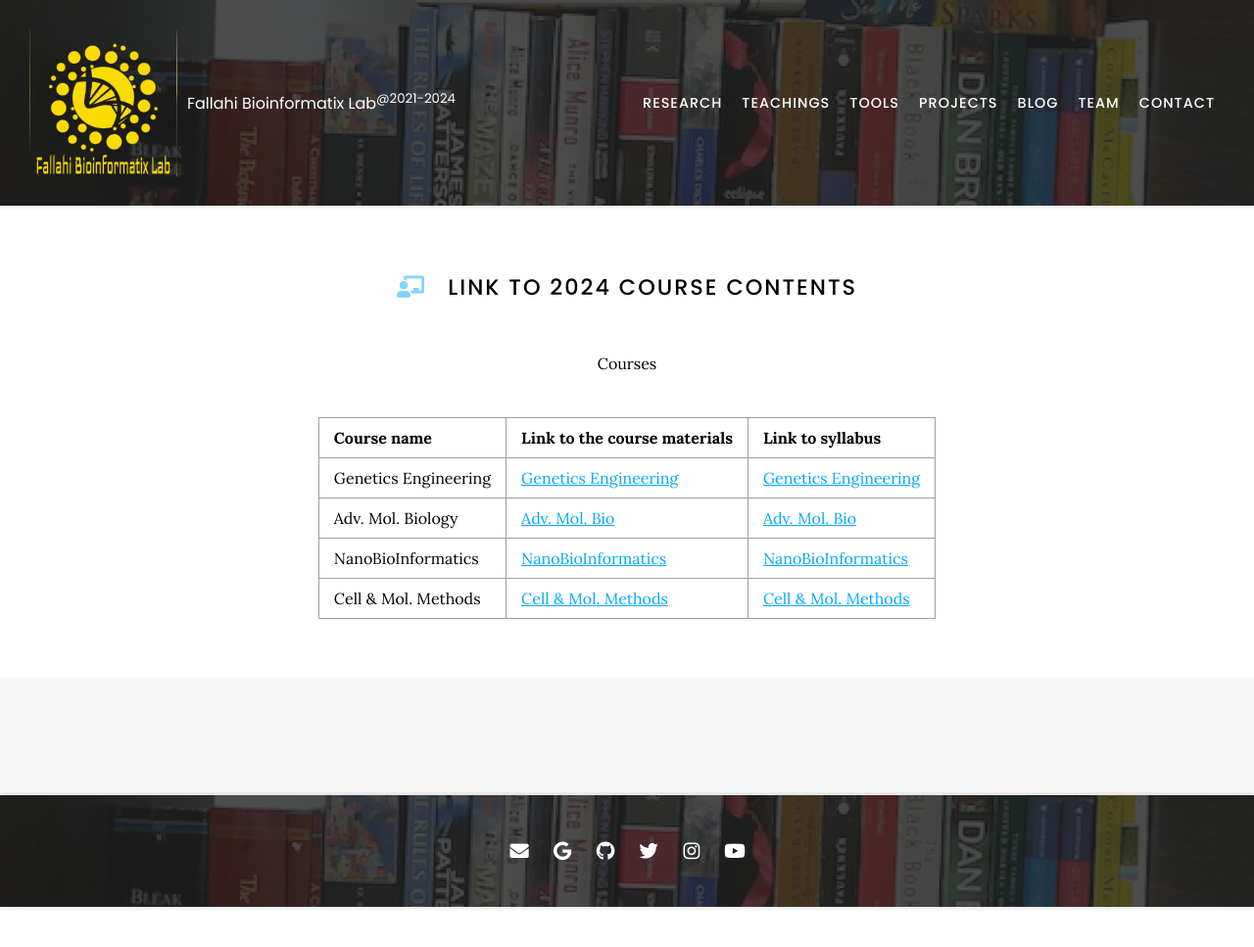
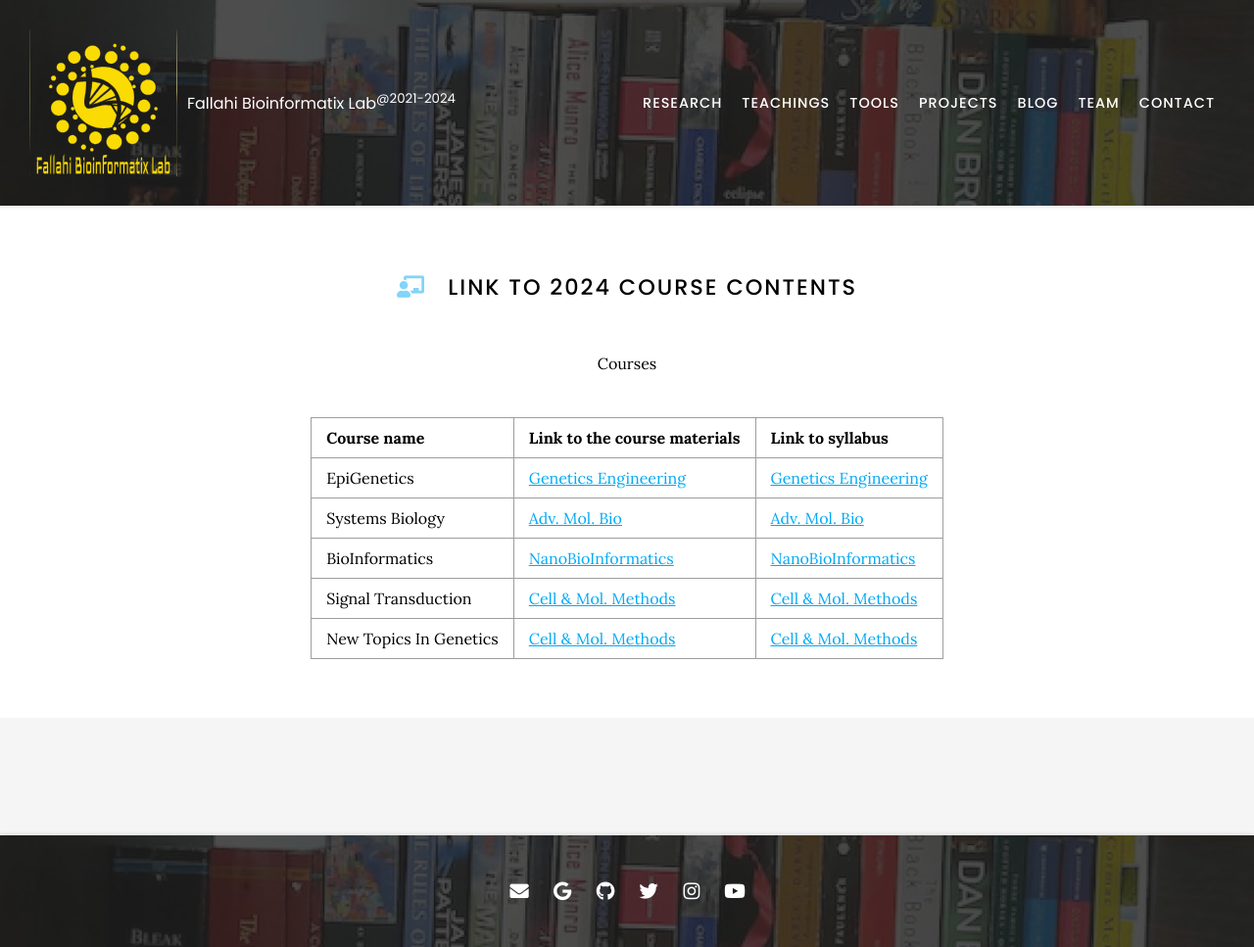
Before and after one commit to Hossein-Fallahi/Fallahi-Bioinformatics-Lab, a Jekyll site: the page built from Teaching/index.md, in a window 1280 px wide. Shown: the whole page at 98% size. Built offline with Jekyll 4.4.1, drawn with Linux system fonts in a browser that asks for light colours; nearby versions of some CDN libraries; before the commit the page ends 926 px from its top, so only the background shows below that.

Commit message:
Update index.md

```diff
--- a/Teaching/index.md
+++ b/Teaching/index.md
@@ -15,10 +15,11 @@
 
 |Course name|	Link to the course materials|	Link to syllabus|
 | :---         |     :---      |          :--- |
-|Genetics Engineering|	[Genetics Engineering](https://docs.google.com/spreadsheets/u/0/d/1fpiKJ-WMVQmoNc4lJlSeQeTlLad1Lzp7k1ZusvsG25I/edit)|	[Genetics Engineering](https://drive.google.com/file/d/1y8JSD8hfIQETUKbDeZNMkKWB6m1ws1yA/view?usp=sharing)|
-|Adv. Mol. Biology|	[Adv. Mol. Bio](https://docs.google.com/spreadsheets/u/0/d/1S4SY0pgTcgFESI8U7vhl-rD-mh76QpHoizZUkhoFSoA/edit)|	[Adv. Mol. Bio](https://drive.google.com/file/d/1GjHaOP9l3igo8l5X5ZuFOlM68ViQUgiJ/view?usp=sharing)|
-|NanoBioInformatics|	[NanoBioInformatics](https://docs.google.com/spreadsheets/d/1sl7o6rG-Elo041N170dXAGUlCxBxZtb7tpTuklbiwo4/edit?usp=drive_link)|	[NanoBioInformatics]()|
-|Cell & Mol. Methods|	[Cell & Mol. Methods](https://docs.google.com/spreadsheets/u/0/d/1JFPB4lk2YJFtb3NQLwNcAaLns-3v9jYhbQAJufPPVTs/edit)|	[Cell & Mol. Methods](https://drive.google.com/file/d/1cLRmsMCXwrBVvUPLhGOdAkSWW1LJ8aPr/view?usp=sharing)|
+|EpiGenetics|	[Genetics Engineering](https://docs.google.com/spreadsheets/u/0/d/1fpiKJ-WMVQmoNc4lJlSeQeTlLad1Lzp7k1ZusvsG25I/edit)|	[Genetics Engineering](https://drive.google.com/file/d/1y8JSD8hfIQETUKbDeZNMkKWB6m1ws1yA/view?usp=sharing)|
+|Systems Biology|	[Adv. Mol. Bio](https://docs.google.com/spreadsheets/u/0/d/1S4SY0pgTcgFESI8U7vhl-rD-mh76QpHoizZUkhoFSoA/edit)|	[Adv. Mol. Bio](https://drive.google.com/file/d/1GjHaOP9l3igo8l5X5ZuFOlM68ViQUgiJ/view?usp=sharing)|
+|BioInformatics|	[NanoBioInformatics](https://docs.google.com/spreadsheets/d/1sl7o6rG-Elo041N170dXAGUlCxBxZtb7tpTuklbiwo4/edit?usp=drive_link)|	[NanoBioInformatics]()|
+|Signal Transduction|	[Cell & Mol. Methods](https://docs.google.com/spreadsheets/u/0/d/1JFPB4lk2YJFtb3NQLwNcAaLns-3v9jYhbQAJufPPVTs/edit)|	[Cell & Mol. Methods](https://drive.google.com/file/d/1cLRmsMCXwrBVvUPLhGOdAkSWW1LJ8aPr/view?usp=sharing)|
+|New Topics In Genetics|	[Cell & Mol. Methods](https://docs.google.com/spreadsheets/u/0/d/1JFPB4lk2YJFtb3NQLwNcAaLns-3v9jYhbQAJufPPVTs/edit)|	[Cell & Mol. Methods](https://drive.google.com/file/d/1cLRmsMCXwrBVvUPLhGOdAkSWW1LJ8aPr/view?usp=sharing)|
 
 {:.center}
 
```
